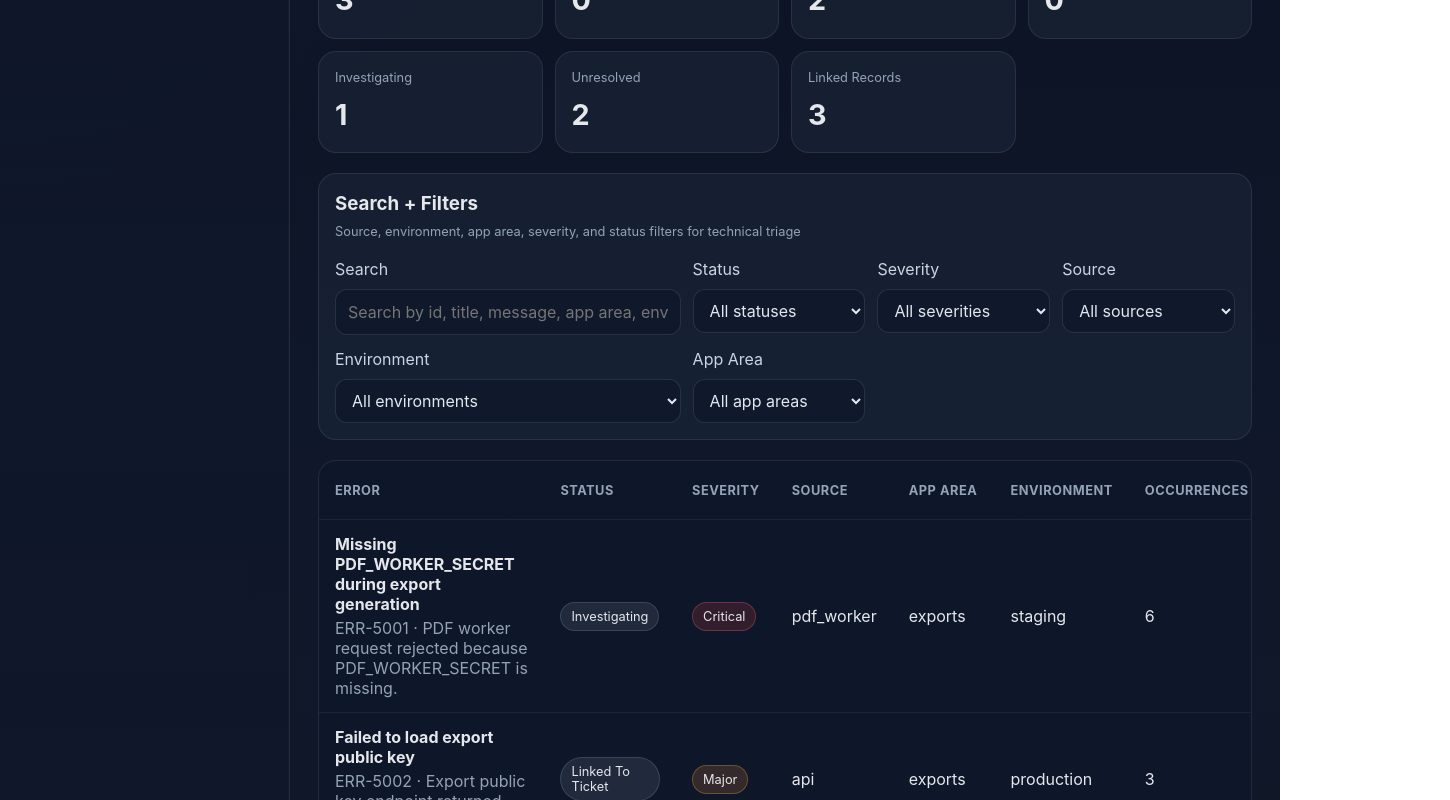
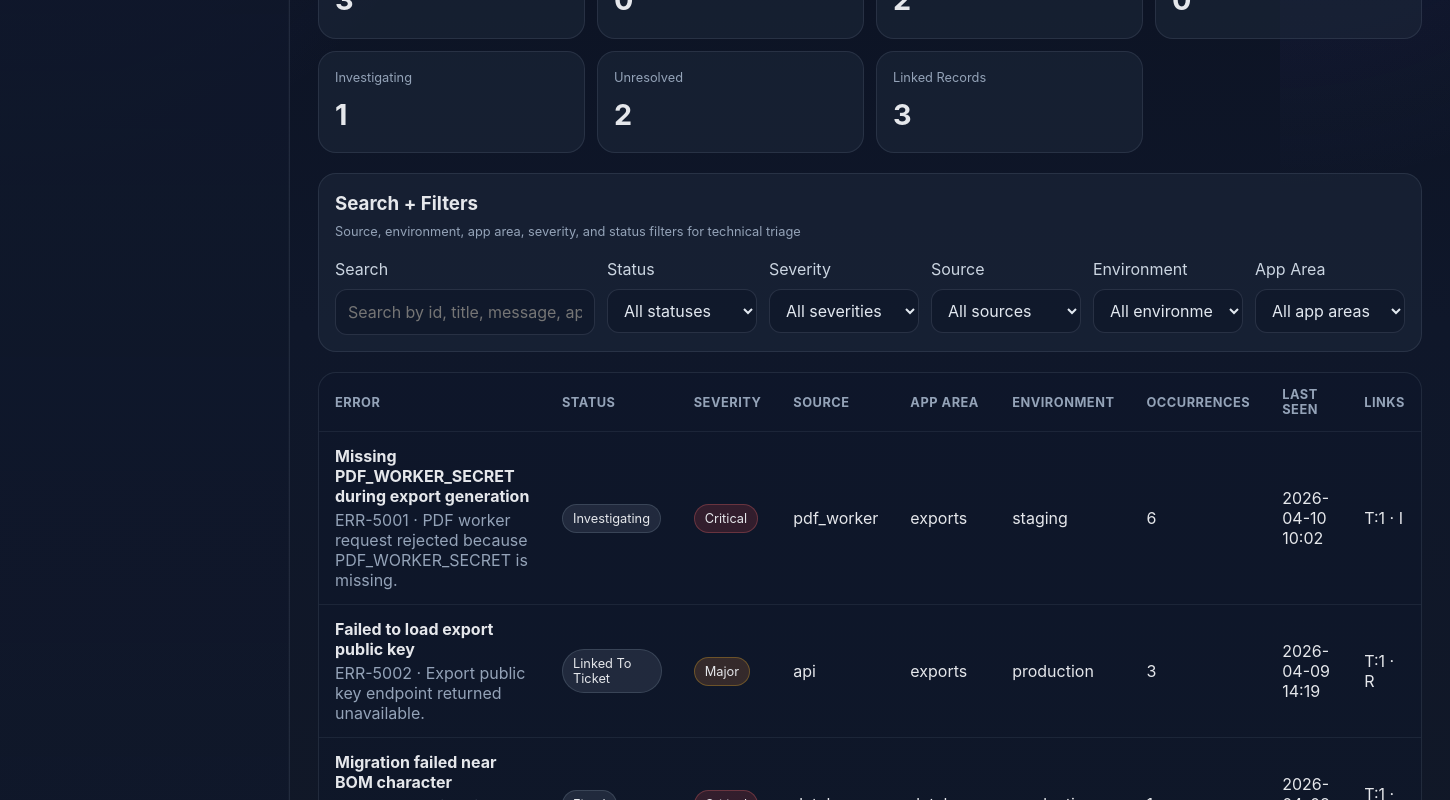
Before and after one commit to Emanuel628/InEx-IT-Support, a React (Vite) app: page /errors in a window 1280 px wide. Shown: the part 300-1100 px from the top of the page, 1450 px wide, since content can reach past the window. Built offline with nearby package versions, Linux system fonts and the light colour scheme.

Commit message:
Refine errors workflow layout styling

```diff
--- a/src/features/errors/styles/errors.css
+++ b/src/features/errors/styles/errors.css
@@ -78,6 +78,14 @@
   grid-template-columns: 2fr 1fr 1fr 1fr;
 }
 
+.error-filters-bar-wide {
+  grid-template-columns: minmax(260px, 2fr) repeat(5, minmax(150px, 1fr));
+}
+
+.error-filter-search {
+  grid-column: span 1;
+}
+
 .error-filter-group label,
 .error-form-layout label,
 .error-form-grid label {
@@ -132,6 +140,8 @@
 .error-title-cell {
   display: grid;
   gap: 4px;
+  color: inherit;
+  text-decoration: none;
 }
 
 .error-title-cell span,
@@ -216,6 +226,12 @@
   padding: 18px;
 }
 
+@media (max-width: 1200px) {
+  .error-filters-bar-wide {
+    grid-template-columns: repeat(3, minmax(180px, 1fr));
+  }
+}
+
 @media (max-width: 1080px) {
   .error-filters-bar {
     grid-template-columns: 1fr 1fr;
@@ -228,7 +244,8 @@
     display: grid;
   }
 
-  .error-filters-bar {
+  .error-filters-bar,
+  .error-filters-bar-wide {
     grid-template-columns: 1fr;
   }
 }
```
